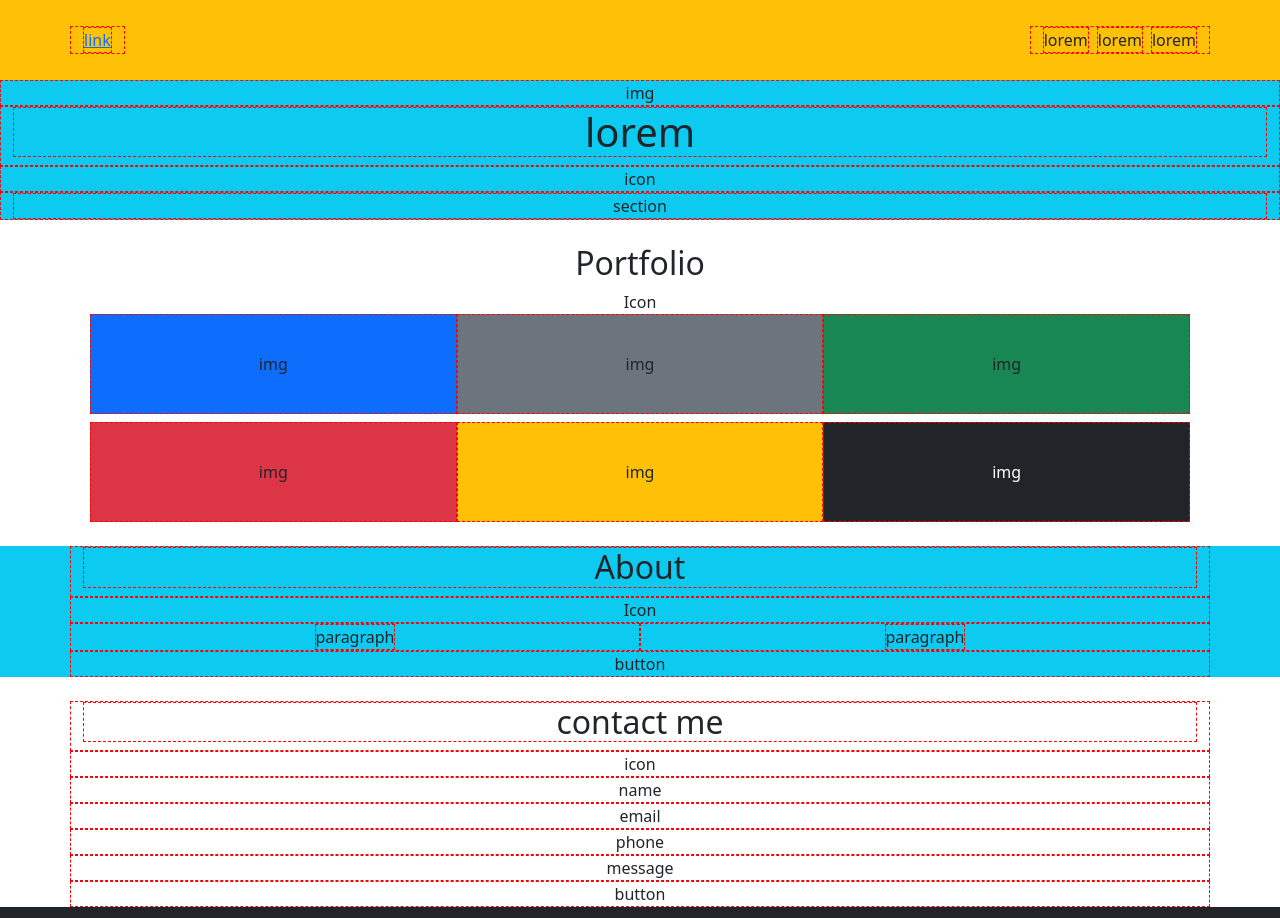
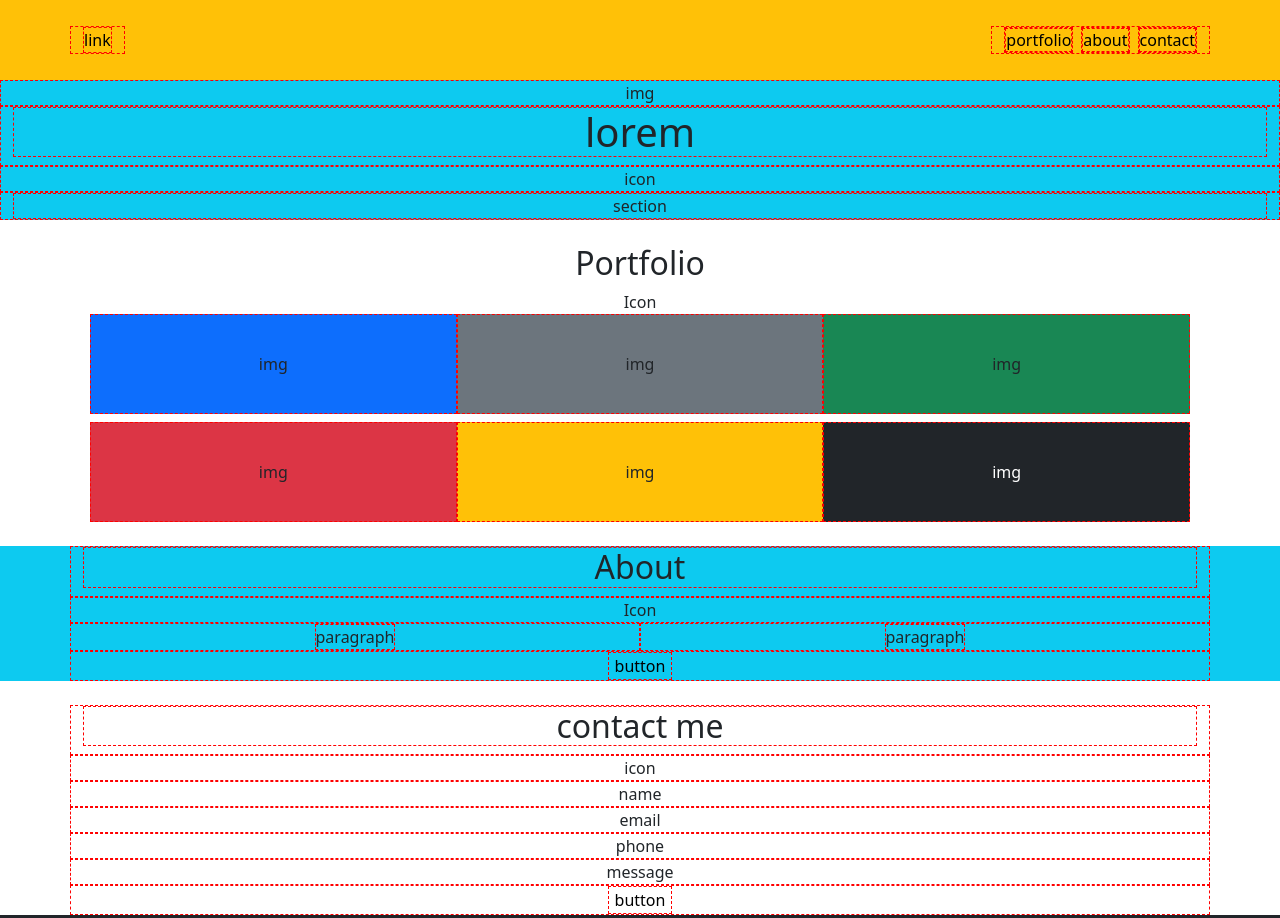
Before and after one commit to jacopolegovini/html-css-bootstrap-freelancer, a plain HTML site: page index.html in a window 1280 px wide. Shown: the top 918 px of the page. Drawn offline with nearby package versions, Linux system fonts and the light colour scheme.

Commit message:
link + button fixed

```diff
--- a/index.html
+++ b/index.html
@@ -22,9 +22,9 @@
                     menu
                 </div>
                 <div class="col-auto d-none d-sm-flex gap-2">
-                    <div class="portfolio box">lorem</div>
-                    <div class="about box">lorem</div>
-                    <div class="contact box">lorem</div>
+                    <div class="portfolio box"><a href="#">portfolio</a></div>
+                    <div class="about box"><a href="#">about</a></div>
+                    <div class="contact box"><a href="#">contact</a></div>
                 </div>
             </div>
         </div>
@@ -79,7 +79,9 @@
                     <div class="col-12">Icon</div>
                     <div class="col-12 col-sm-6 d-sm-flex align-items-center justify-content-center"><p class="mb-0">paragraph</p></div>
                     <div class="col-12 col-sm-6 d-sm-flex align-items-center justify-content-center"><p class="mb-0">paragraph</p></div>
-                    <div class="col-12">button</div>
+                    <div class="col-12">
+                        <button>button</button>
+                    </div>
                 </div>
             </div>
         </div>
@@ -92,7 +94,9 @@
                     <div class="col">email</div>
                     <div class="col">phone</div>
                     <div class="col">message</div>
-                    <div class="col">button</div>
+                    <div class="col">
+                        <button>button</button>
+                    </div>
                 </div>
             </div>
         </div>
--- a/style.css
+++ b/style.css
@@ -2,22 +2,6 @@
 
 header {
     height: 80px;
-}
-
-/* .box {
-    border: 1px dashed red;
-} */
-
-/* main {
-    height: ;
-} */
-
-.container {
-    height: 100%;
-}
-
-.row {
-    height: 100%;
 }
 
 .portfolio .col {
@@ -27,3 +11,12 @@ header {
 .row * {
     border: 1px dashed red;
 }
+
+a {
+    text-decoration: none;
+    color: black;
+}
+
+button {
+    background-color: transparent;
+}
```
